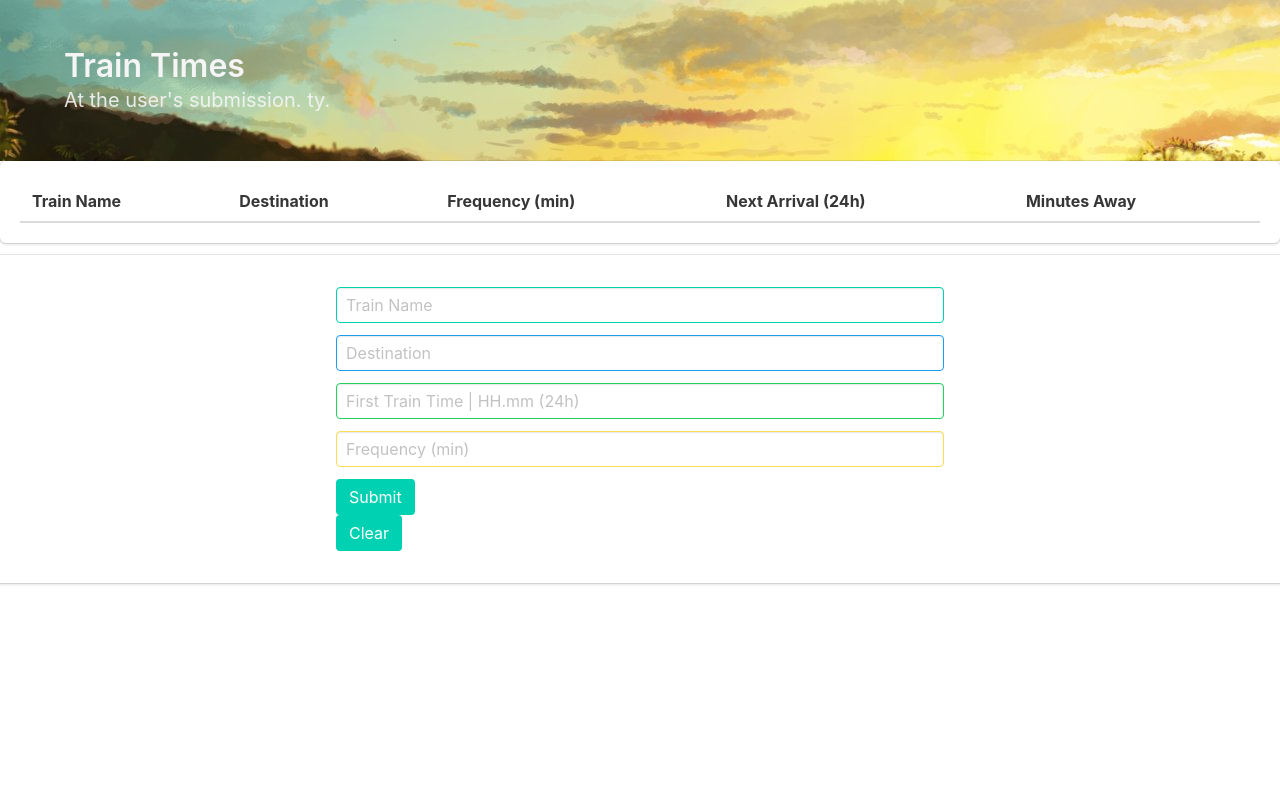
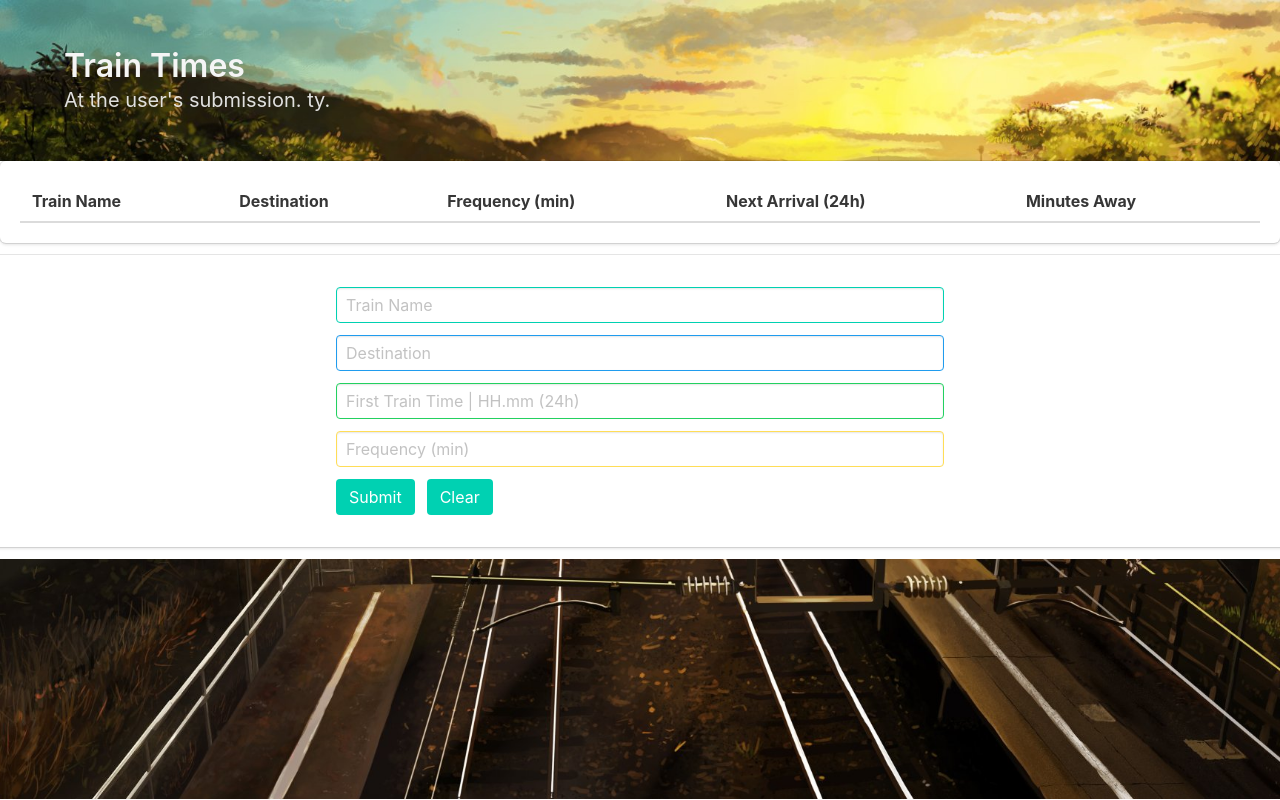
Before and after one commit to nosrednaski/American-Train-Scheduler, a plain HTML site: page index.html in a window 1280 px wide. Drawn offline with nearby package versions, Linux system fonts and the light colour scheme; no server answers.

Commit message:
Some styling

```diff
--- a/assets/css/mystyles.scss
+++ b/assets/css/mystyles.scss
@@ -1,12 +1,4 @@
-.has-bkgd {
-    background: url('../images/train.jpg') top center;
+.has-background{
+    background: url('../images/train.jpg') no-repeat top center fixed;
+    background-size: cover;
 };
-
-.has-bkgd-bot {
-    background: url('../images/train.jpg') bottom center;
-    background-size: auto;
-};
-
-.has-margin {
-    margin: 0px 100px;
-};
--- a/assets/css/style.css
+++ b/assets/css/style.css
@@ -1,12 +1,10 @@
-.has-bkgd {
-    background: url('../images/train.jpg') top center;
-};
 
-.has-bkgd-bot {
-    background: url('../images/train.jpg') bottom center;
-    background-size: auto;
-};
 
-.has-margin {
-    margin: 0px 40px;
-};
+  .has-background{
+    background: url('../images/train.jpg') no-repeat center center fixed;
+    background-size: cover;
+  };
+
+  .box {
+    margin-bottom: 0px;
+  };
--- a/assets/javascript/trains.js
+++ b/assets/javascript/trains.js
@@ -28,32 +28,15 @@ $(document).ready(function(){
 
 
             var trainTimeCon = moment(trainTime, "HH:mm").subtract(1, "years");
-            console.log(trainTimeCon);
+            var now = moment();
+            var diffTime = moment().diff(moment(trainTimeCon), "minutes");
+            var tRemainder = diffTime % frequency;
+            var tMinutesTillTrain = frequency - tRemainder;
+            var tMinutesTillTrain = tMinutesTillTrain.toString();
+            var nextTrain = moment().add(tMinutesTillTrain, "minutes");
+            var nextTrain = (moment(nextTrain).format("hh:mm")).toString();
 
 
-            var now = moment();
-            console.log("CURRENT TIME: " + moment(now).format("hh:mm"));
-
-
-            var diffTime = moment().diff(moment(trainTimeCon), "minutes");
-            console.log("DIFFERENCE IN TIME: " + diffTime);
-
-
-            var tRemainder = diffTime % frequency;
-            console.log(tRemainder);
-
-
-            var tMinutesTillTrain = frequency - tRemainder;
-            var tMinutesTillTrain = tMinutesTillTrain.toString();
-            console.log("MINUTES TILL TRAIN: " + tMinutesTillTrain);
-
-
-            var nextTrain = moment().add(tMinutesTillTrain, "minutes");
-
-            var nextTrain = (moment(nextTrain).format("hh:mm")).toString();
-            console.log("ARRIVAL TIME: " + moment(nextTrain).format("hh:mm"));
-
-        // Code for the push
         trainData.ref().push({
           name: name,
           destination: destination,
@@ -70,7 +53,7 @@ $(document).ready(function(){
         firebase.database().ref().update(null);
       });
 
-      // Firebase watcher + initial loader HINT: This code behaves similarly to .on("value")
+
       trainData.ref().on("child_added", function(childSnapshot) {
 
           $("tbody").append("<tr></tr>");
--- a/index.html
+++ b/index.html
@@ -14,7 +14,7 @@
 </head>
 
 <body>
-<section class="hero is-dark has-bkgd">
+<section class="hero is-dark has-background">
         <div class="hero-body">
           <div class="container">
             <h1 class="title">
@@ -38,12 +38,12 @@
         <th>Minutes Away</abbr></th>
       </tr>
     </thead>
-    <tbody class="table is-striped is-fullwidth">
+    <tbody>
     </tbody>
 </table>
 </container>
 
-<container class="box columns">
+<container class="box columns" id="margin">
     <div class="field column is-half is-offset-one-quarter" id="myForm">
 
             <div class="field">
@@ -66,14 +66,24 @@
                 <input class="input is-warning" type="text" placeholder="Frequency (min)" id="frequency">
               </div>
             </div>
-            <div class="control" id="submitButton">
-                    <button class="button is-primary">Submit</button>
-            </div>
-            <div class="control" id="clearButton">
-                    <button class="button is-primary">Clear</button>
+            <div class="field is-grouped">
+              <div class="control" id="submitButton">
+                      <button class="button is-primary">Submit</button>
+              </div>
+              <div class="control" id="clearButton">
+                      <button class="button is-primary">Clear</button>
+              </div>
             </div>
         </div>
 </container>
 
+
+<section class="footer hero has-background">
+  <div class="hero-body">
+    <div class="container">
+     </div>
+   </div>
+ </section>
+
 </body>
 </html>
```
